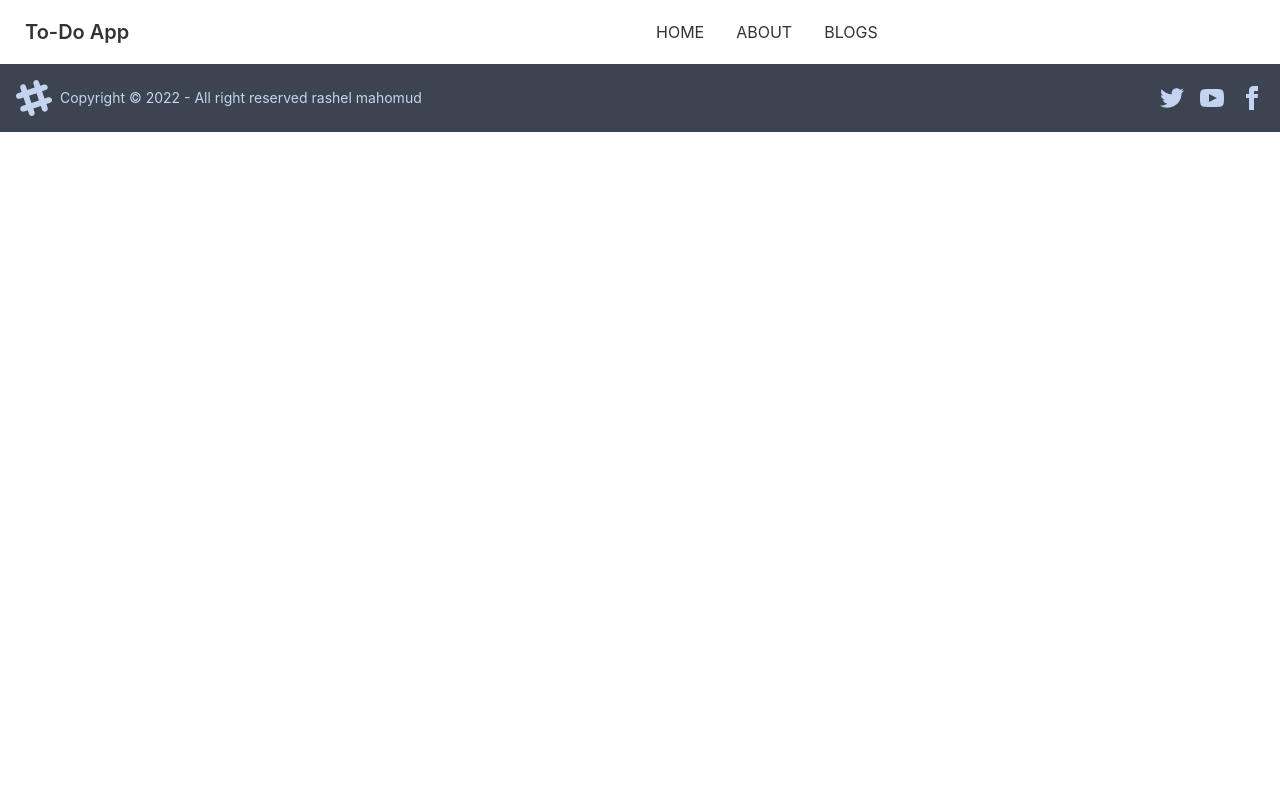
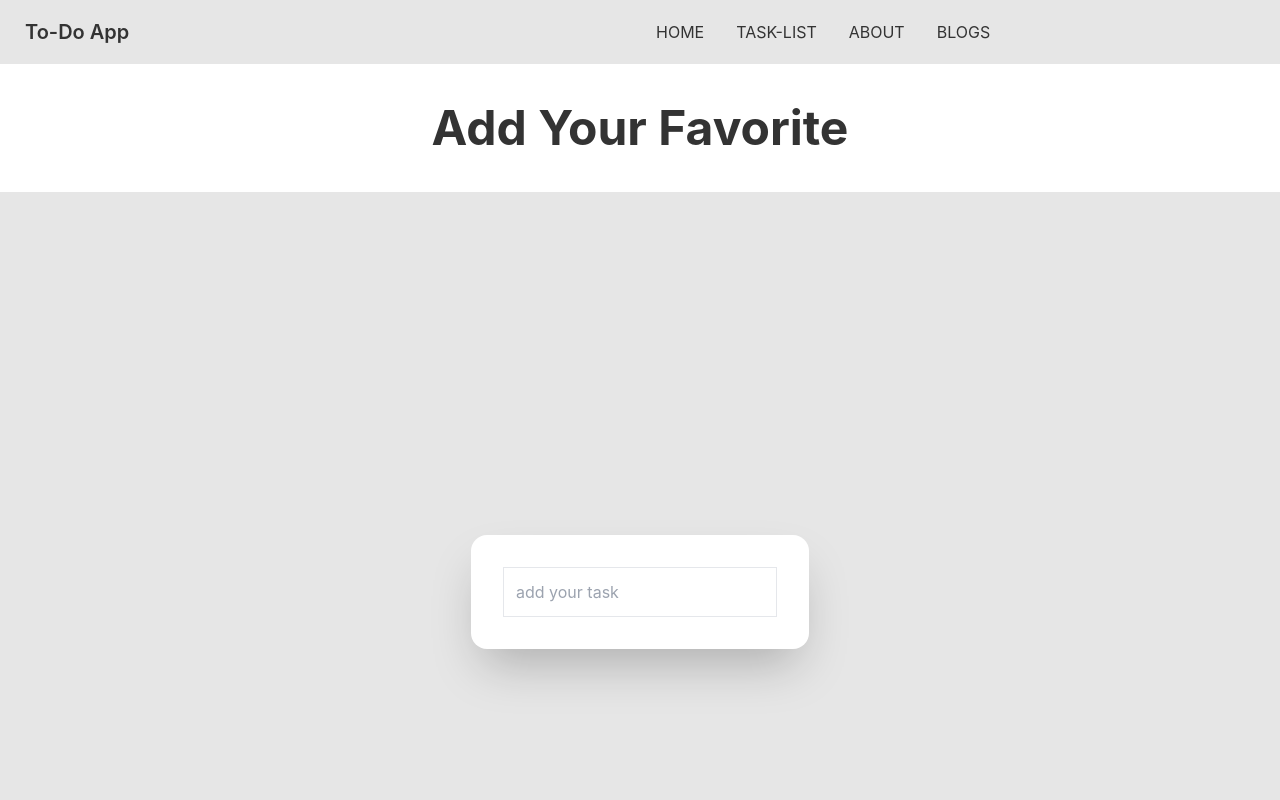
Before and after one commit to rashelmahomud/to-do-jobtask, a React (Create React App) app: page /task in a window 1280 px wide. Shown: the top 800 px of the page. Built offline with nearby package versions, Linux system fonts and the light colour scheme.

Commit message:
added new setup more work

```diff
--- a/package.json
+++ b/package.json
@@ -11,6 +11,7 @@
     "react": "^18.2.0",
     "react-day-picker": "^8.0.7",
     "react-dom": "^18.2.0",
+    "react-hook-form": "^7.33.0",
     "react-router-dom": "^6.3.0",
     "react-scripts": "5.0.1",
     "web-vitals": "^2.1.4"
--- a/src/App.js
+++ b/src/App.js
@@ -4,6 +4,7 @@ import About from "./Compornentes/About";
 import Footer from "./Compornentes/Footer";
 import Home from "./Compornentes/Home";
 import Navber from "./Compornentes/Navber";
+import Task from "./Compornentes/ToDo/Task";
 
 function App() {
   return (
@@ -13,6 +14,7 @@ function App() {
       <Routes>
         <Route path="/" element={<Home></Home>} />
         <Route path="/home" element={<Home></Home>} />
+        <Route path="/task" element={<Task></Task>} />
         <Route path="/about" element={<About></About>} />
       </Routes>
       <Footer></Footer>
--- a/src/Compornentes/Home.js
+++ b/src/Compornentes/Home.js
@@ -1,10 +1,12 @@
 import React from 'react';
+import TodoService from './ToDo/TodoService';
 import ToDoBanner from './ToDoBanner';
 
 const Home = () => {
     return (
         <div>
             <ToDoBanner></ToDoBanner>
+            <TodoService></TodoService>
         </div>
     );
 };
--- a/src/Compornentes/Navber.js
+++ b/src/Compornentes/Navber.js
@@ -6,6 +6,7 @@ const Navber = () => {
 
     const navbermenu = <>
         <li><Link to="/">HOME</Link></li>
+        <li><Link to="/task">TASK-LIST</Link></li>
         <li><Link to="/about">ABOUT</Link></li>
         <li><Link to="/blogs">BLOGS</Link></li>
 
@@ -14,7 +15,7 @@ const Navber = () => {
 
     return (
         <div>
-            <div class="navbar bg-base-100">
+            <div class="navbar bg-base-200">
                 <div class="navbar-start">
                     <div class="dropdown">
                         <label tabindex="0" class="btn btn-ghost lg:hidden">
--- /dev/null
+++ b/src/Compornentes/ToDo/Task.js
@@ -0,0 +1,43 @@
+import React from 'react';
+import { useForm } from 'react-hook-form';
+
+const Task = () => {
+    const { register, handleSubmit } = useForm();
+    const onSubmit = data => console.log(data);
+    return (
+        <div>
+            <div>
+                <h1 className='text-center font-bold text-5xl p-10'>Add Your Favorite</h1>
+            </div>
+
+            <div className='text-center w-50'>
+
+                <div class="hero min-h-screen bg-base-200">
+                    <div class="hero-content flex-col lg:flex-row-reverse">
+
+                        <div class="card flex-shrink-0 w-full max-w-sm shadow-2xl bg-base-100">
+                            <div class="card-body">
+                                <div class="form-control">
+                                    <form className='border' onSubmit={handleSubmit(onSubmit)}>
+                                        <input className='p-3' placeholder='add your task' {...register("firstName")} />
+
+                                        {/* <input className='bg-secondary' type="submit" /> */}
+                                    </form>
+
+
+                                </div>
+
+
+                            </div>
+                        </div>
+                    </div>
+                </div>
+
+            </div>
+
+
+        </div>
+    );
+};
+
+export default Task;
--- /dev/null
+++ b/src/Compornentes/ToDo/TodoService.js
@@ -0,0 +1,11 @@
+import React from 'react';
+
+const TodoService = () => {
+    return (
+        <div>
+            <h1 className='text-primary font-bold text-center text-4xl p-10'>Your List</h1>
+        </div>
+    );
+};
+
+export default TodoService;
--- a/src/Compornentes/ToDoBanner.js
+++ b/src/Compornentes/ToDoBanner.js
@@ -8,11 +8,11 @@ const ToDoBanner = () => {
     const [date, setDate] = useState(new Date());
     return (
         <div>
-            <div class="hero min-h-screen bg-base-200">
+            <div class="hero min-h-screen bg-base-100">
                 <div class="hero-content flex-col lg:flex-row">
                     <img src="https://placeimg.com/260/400/arch" class="max-w-sm rounded-lg shadow-2xl" alt='todo img' />
 
-                    <div>
+                    <div className='lg:mx-20'>
                         <DayPicker
 
                             mode="single"
```
Also changed, not shown: 1 other file (tests, documents, lock files or other folders).
